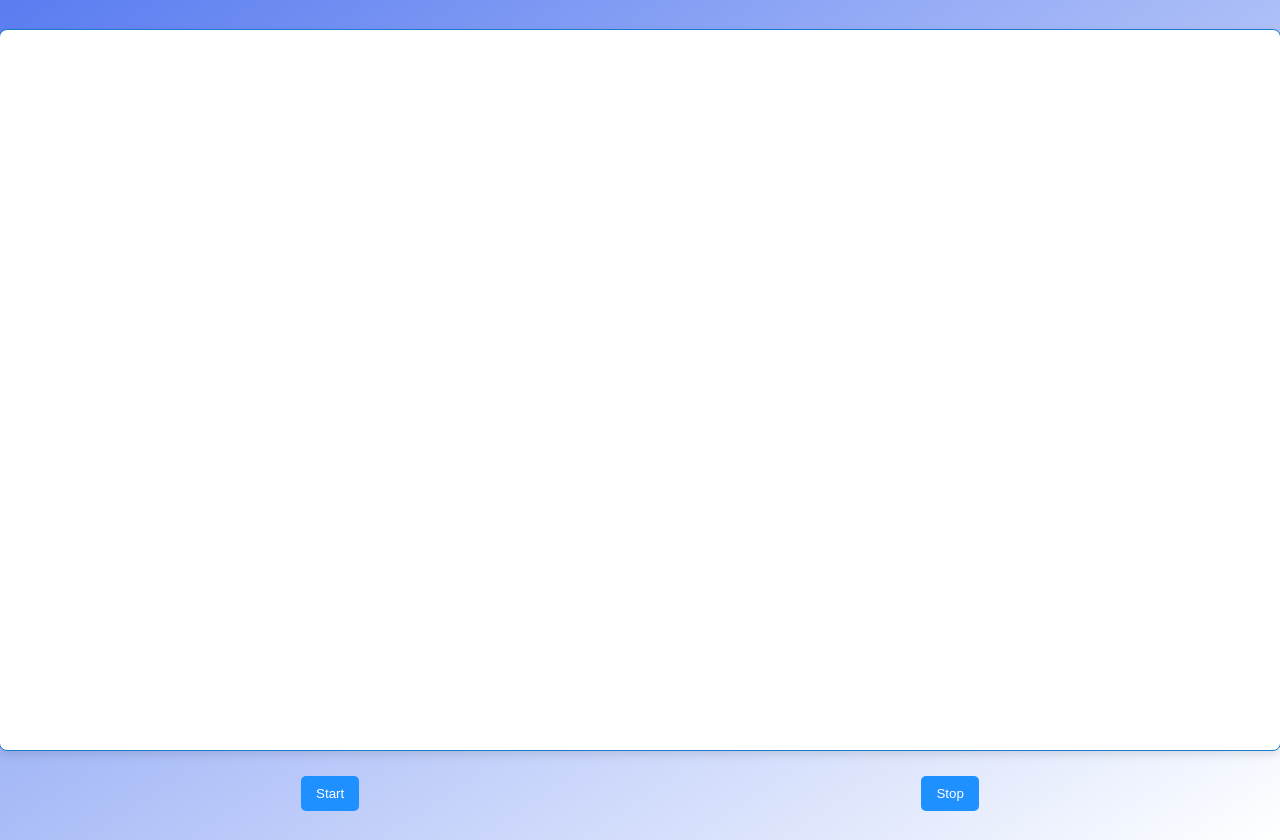
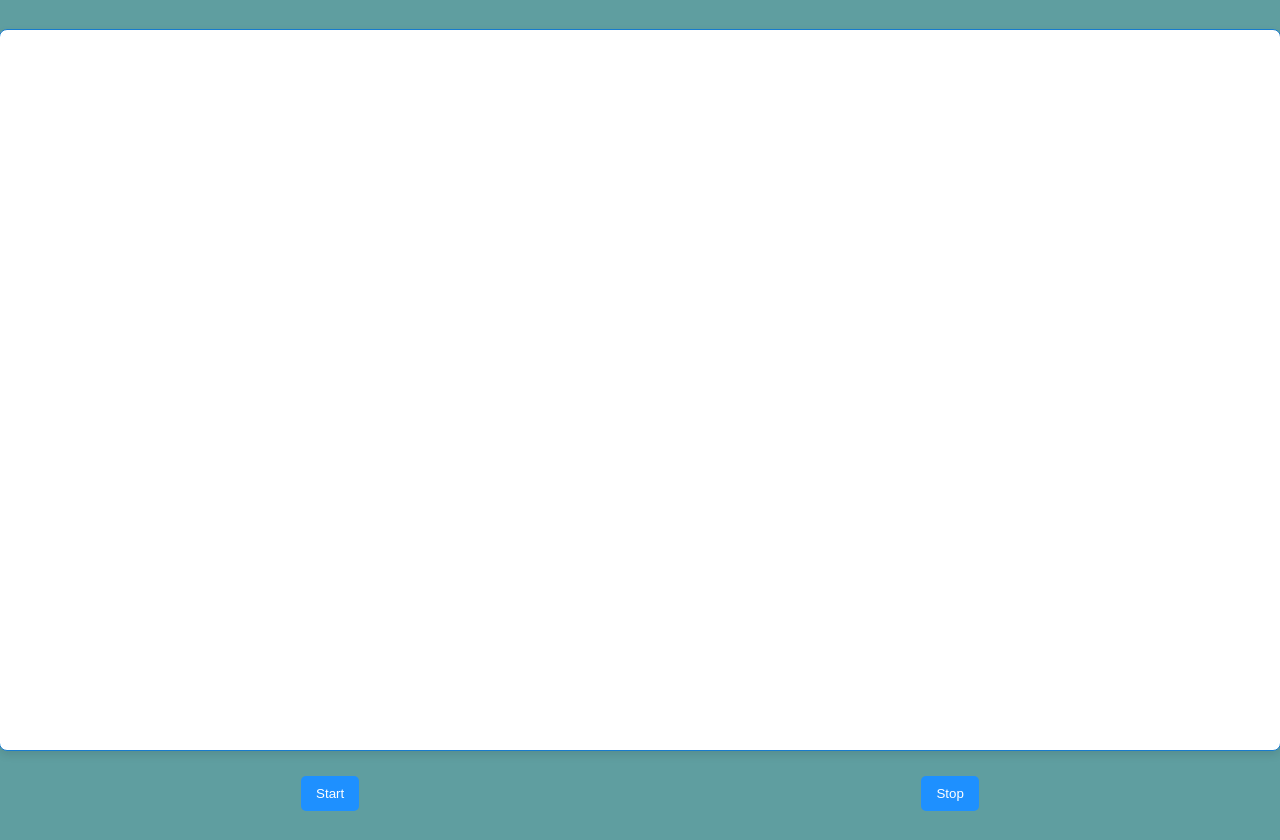
Before and after one commit to solo2424/solo-screenrecorder-pwa, a website with bundled scripts: page public/index.html in a window 1280 px wide. Built offline with nearby package versions, Linux system fonts and the light colour scheme.

Commit message:
Updated styles.css with new colors

```diff
--- a/public/styles.css
+++ b/public/styles.css
@@ -9,7 +9,8 @@ body {
     padding: 20px;
     margin: 0;
     font-family: Arial, sans-serif;
-    background-image: linear-gradient(to bottom right, rgb(89, 124, 240), rgb(254, 255, 255));
+    /*background-image: linear-gradient(to bottom right, rgb(89, 124, 240), rgb(254, 255, 255));*/
+    background-color: cadetblue;
     overflow: hidden;
 }
 
```
